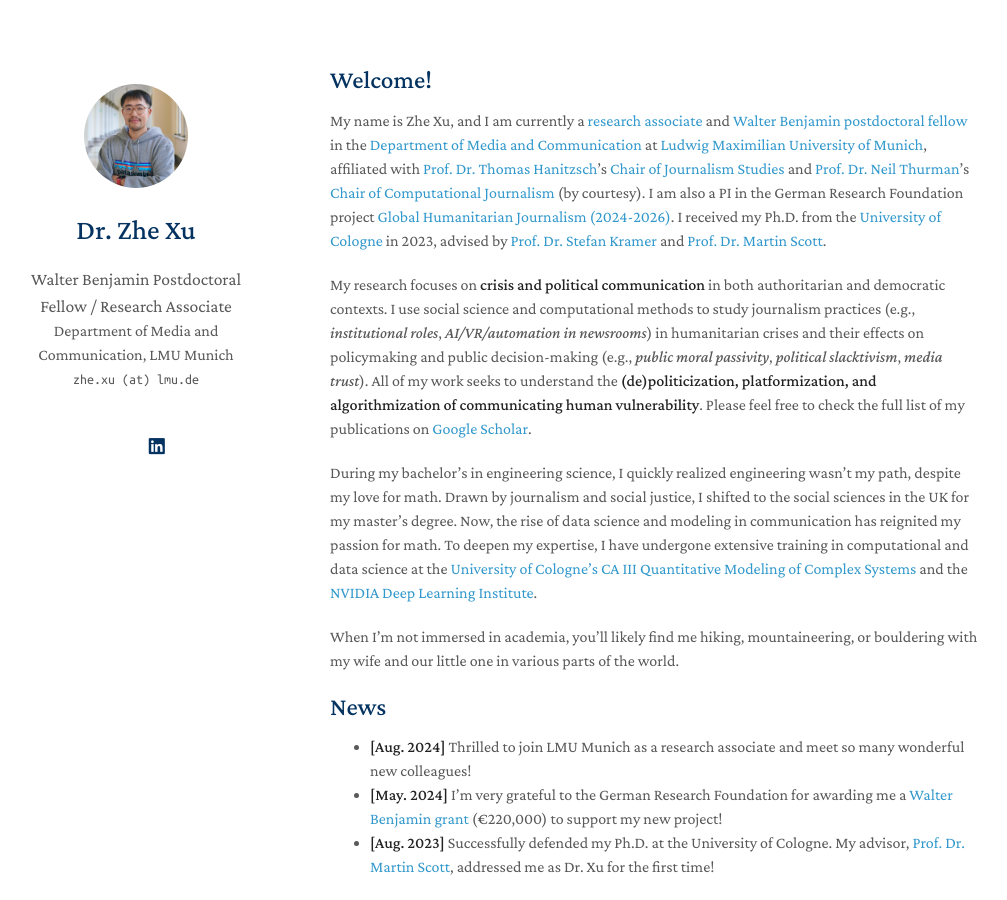
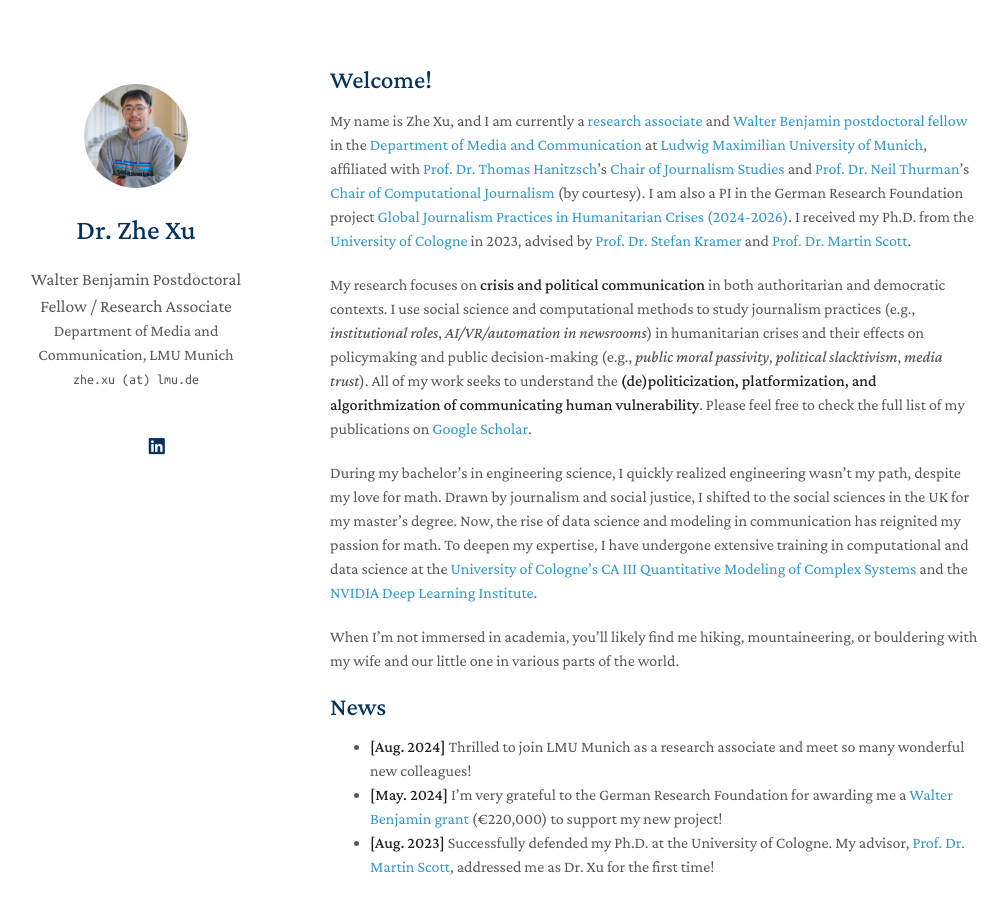
Before and after one commit to zhexuphd/home, a Jekyll site: the page built from index.md, in a window 1280 px wide and 900 px high. Shown: the whole window, without its empty margins (140-1147 px from the left). Built offline with Jekyll 4.4.1, drawn with Linux system fonts in a browser that asks for light colours; a style sheet for code colours, icons or effects is not loaded; our own code applies the rules of GitHub Pages for plain Markdown files.

Commit message:
Update index.md

```diff
--- a/index.md
+++ b/index.md
@@ -4,7 +4,7 @@
 
 ## Welcome!
 
-My name is Zhe Xu, and I am currently a [research associate](https://www.ifkw.uni-muenchen.de/organisation/personen/mitarbeiter/xu_zhe/index.html) and [Walter Benjamin postdoctoral fellow](https://www.dfg.de/en/research-funding/funding-opportunities/programmes/individual/walter-benjamin) in the [Department of Media and Communication](https://www.ifkw.uni-muenchen.de/index.html) at [Ludwig Maximilian University of Munich](https://www.lmu.de/en/), affiliated with [Prof. Dr. Thomas Hanitzsch](https://www.ifkw.uni-muenchen.de/organisation/personen/professoren/hanitzsch_thomas/index.html)'s [Chair of Journalism Studies](https://www.en.ifkw.uni-muenchen.de/research/chairs/hanitzsch/index.html) and [Prof. Dr. Neil Thurman](https://neilthurman.com/)'s [Chair of Computational Journalism](https://www.ifkw.uni-muenchen.de/lehrbereiche/thurman/index.html) (by courtesy). I am also a PI in the German Research Foundation project [Global Humanitarian Journalism (2024-2026)](https://gepris.dfg.de/gepris/projekt/539233881?context=projekt&task=showDetail&id=539233881&). I received my Ph.D. from the [University of Cologne](https://portal.uni-koeln.de/es/uoc-home) in 2023, advised by [Prof. Dr. Stefan Kramer](https://chinastudien.phil-fak.uni-koeln.de/arbeitsbereiche/kultur-chinas-chinastudien/team/stefan-kramer) and [Prof. Dr. Martin Scott](https://research-portal.uea.ac.uk/en/persons/martin-scott).
+My name is Zhe Xu, and I am currently a [research associate](https://www.ifkw.uni-muenchen.de/organisation/personen/mitarbeiter/xu_zhe/index.html) and [Walter Benjamin postdoctoral fellow](https://www.dfg.de/en/research-funding/funding-opportunities/programmes/individual/walter-benjamin) in the [Department of Media and Communication](https://www.ifkw.uni-muenchen.de/index.html) at [Ludwig Maximilian University of Munich](https://www.lmu.de/en/), affiliated with [Prof. Dr. Thomas Hanitzsch](https://www.ifkw.uni-muenchen.de/organisation/personen/professoren/hanitzsch_thomas/index.html)'s [Chair of Journalism Studies](https://www.en.ifkw.uni-muenchen.de/research/chairs/hanitzsch/index.html) and [Prof. Dr. Neil Thurman](https://neilthurman.com/)'s [Chair of Computational Journalism](https://www.ifkw.uni-muenchen.de/lehrbereiche/thurman/index.html) (by courtesy). I am also a PI in the German Research Foundation project [Global Journalism Practices in Humanitarian Crises (2024-2026)](https://gepris.dfg.de/gepris/projekt/539233881?context=projekt&task=showDetail&id=539233881&). I received my Ph.D. from the [University of Cologne](https://portal.uni-koeln.de/es/uoc-home) in 2023, advised by [Prof. Dr. Stefan Kramer](https://chinastudien.phil-fak.uni-koeln.de/arbeitsbereiche/kultur-chinas-chinastudien/team/stefan-kramer) and [Prof. Dr. Martin Scott](https://research-portal.uea.ac.uk/en/persons/martin-scott).
 
 My research focuses on **crisis and political communication** in both authoritarian and democratic contexts. I use social science and computational methods to study journalism practices (e.g., *institutional roles*, *AI/VR/automation in newsrooms*) in humanitarian crises and their effects on policymaking and public decision-making (e.g., *public moral passivity*, *political slacktivism*, *media trust*). All of my work seeks to understand the **(de)politicization, platformization, and algorithmization of communicating human vulnerability**. Please feel free to check the full list of my publications on [Google Scholar](https://scholar.google.de/citations?user=lxUyedYAAAAJ&hl=en&oi=sra).
 
```
